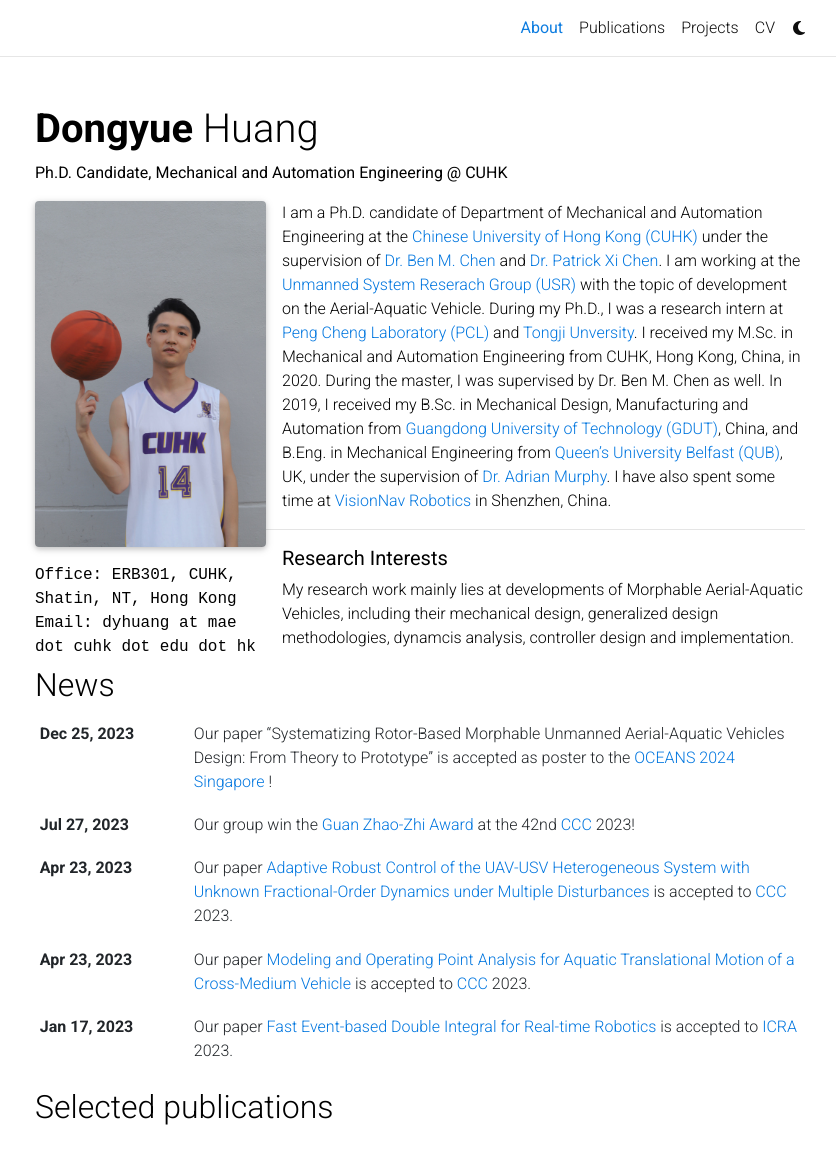
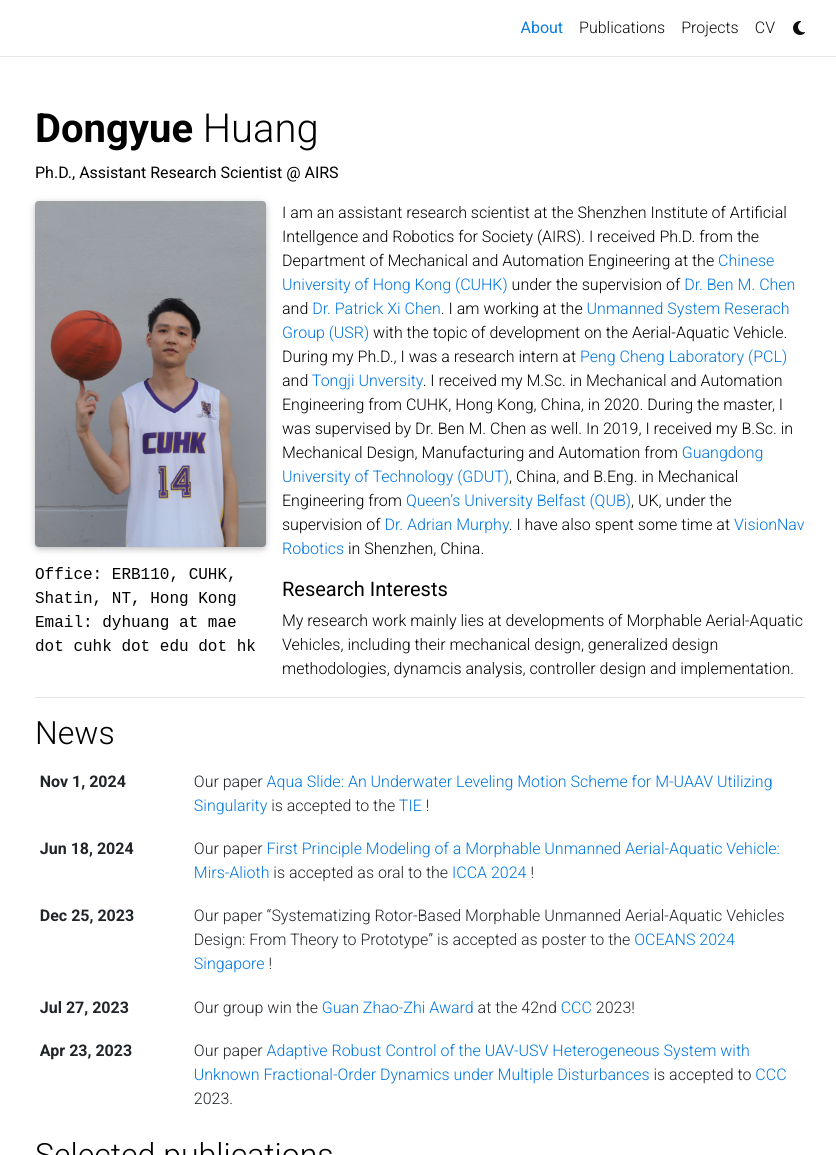
Before and after one commit to AllenHuangDongyue/AllenHuangDongyue.github.io, a Jekyll site: the page built from _pages/about.md, in a window 1280 px wide and 1400 px high, cut to the strip 0-1155 px from the top of the window. Shown: the whole strip, without its empty margins (220-1056 px from the left). Built offline with Jekyll 4.4.1, drawn with Linux system fonts in a browser that asks for light colours; full-size pictures stand in for the smaller copies a plugin makes; comment, search, counter and statistics services are not loaded; a style sheet for code colours, icons or effects is not loaded.

Commit message:
updated the pub/cv

```diff
--- a/_data/cv.yml
+++ b/_data/cv.yml
@@ -13,7 +13,7 @@
   contents:
     - title: Ph.D. in Mechanical and Automation Engineering
       institution: The Chinese University of Hong Kong, Shatin, Hong Kong, China
-      year: 2020 - present
+      year: 2020 - 2024
       description: Dissertation advisor - Dr. Benmei Chen and Dr. Xi Chen
 
     - title: M.Sc. in Mechanical and Automation Engineering
--- a/_pages/about.md
+++ b/_pages/about.md
@@ -2,14 +2,14 @@
 layout: about
 title: About
 permalink: /
-subtitle: <b>Ph.D. Candidate, Mechanical and Automation Engineering @ CUHK </b>
+subtitle: <b>Ph.D., Assistant Research Scientist @ AIRS </b>
 
 profile:
   align: left
   image: FrontPage.jpg
   image_circular: false # crops the image to make it circular
   more_info: >
-    <p>Office: ERB301, CUHK, Shatin, NT, Hong Kong</p>
+    <p>Office: ERB110, CUHK, Shatin, NT, Hong Kong</p>
     <p>Email: dyhuang at mae dot cuhk dot edu dot hk</p>
 
 news: true  # includes a list of news items
@@ -17,9 +17,12 @@
 selected_papers: true # includes a list of papers marked as "selected={true}"
 social: true  # includes social icons at the bottom of the page
 ---
-I am a Ph.D. candidate of Department of Mechanical and Automation Engineering at the [Chinese University of Hong Kong (CUHK)](https://www.cuhk.edu.hk/chinese/index.html) under the supervision of [Dr. Ben M. Chen](http://www.mae.cuhk.edu.hk/~bmchen/) and [Dr. Patrick Xi Chen](https://www4.mae.cuhk.edu.hk/peoples/chen-xi/). I am working at the [Unmanned System Reserach Group (USR)](http://www.mae.cuhk.edu.hk/~usr/) with the topic of development on the Aerial-Aquatic Vehicle. During my Ph.D., I was a research intern at [Peng Cheng Laboratory (PCL)](https://www.pcl.ac.cn/) and [Tongji Unversity](https://en.tongji.edu.cn/p/). I received my M.Sc. in Mechanical and Automation Engineering from CUHK, Hong Kong, China, in 2020. During the master, I was supervised by Dr. Ben M. Chen as well. In 2019, I received my B.Sc. in Mechanical Design, Manufacturing and Automation from [Guangdong University of Technology (GDUT)](https://english.gdut.edu.cn/), China, and B.Eng. in Mechanical Engineering from [Queen's University Belfast (QUB)](https://www.qub.ac.uk/), UK, under the supervision of [Dr. Adrian Murphy](https://pure.qub.ac.uk/en/persons/adrian-murphy). I have also spent some time at [VisionNav Robotics](https://www.visionnav.cn/) in Shenzhen, China.
+
+I am an assistant research scientist at the Shenzhen Institute of Artificial Intellgence and Robotics for Society (AIRS). I received Ph.D. from the Department of Mechanical and Automation Engineering at the [Chinese University of Hong Kong (CUHK)](https://www.cuhk.edu.hk/chinese/index.html) under the supervision of [Dr. Ben M. Chen](http://www.mae.cuhk.edu.hk/~bmchen/) and [Dr. Patrick Xi Chen](https://www4.mae.cuhk.edu.hk/peoples/chen-xi/). I am working at the [Unmanned System Reserach Group (USR)](http://www.mae.cuhk.edu.hk/~usr/) with the topic of development on the Aerial-Aquatic Vehicle. During my Ph.D., I was a research intern at [Peng Cheng Laboratory (PCL)](https://www.pcl.ac.cn/) and [Tongji Unversity](https://en.tongji.edu.cn/p/). I received my M.Sc. in Mechanical and Automation Engineering from CUHK, Hong Kong, China, in 2020. During the master, I was supervised by Dr. Ben M. Chen as well. In 2019, I received my B.Sc. in Mechanical Design, Manufacturing and Automation from [Guangdong University of Technology (GDUT)](https://english.gdut.edu.cn/), China, and B.Eng. in Mechanical Engineering from [Queen's University Belfast (QUB)](https://www.qub.ac.uk/), UK, under the supervision of [Dr. Adrian Murphy](https://pure.qub.ac.uk/en/persons/adrian-murphy). I have also spent some time at [VisionNav Robotics](https://www.visionnav.cn/) in Shenzhen, China.
 
 
----------------------------
+
 ##### <b> Research Interests </b>
 My research work mainly lies at developments of Morphable Aerial-Aquatic Vehicles, including their mechanical design, generalized design methodologies, dynamcis analysis, controller design and implementation.
+
+---------------------------
```
Also changed, not shown: _bibliography/papers.bib (+13 -1 lines), _news/announcement_7.md (added, +8 -0 lines), _news/announcement_8.md (added, +8 -0 lines), _pages/publications.md (+1 -1 lines).
